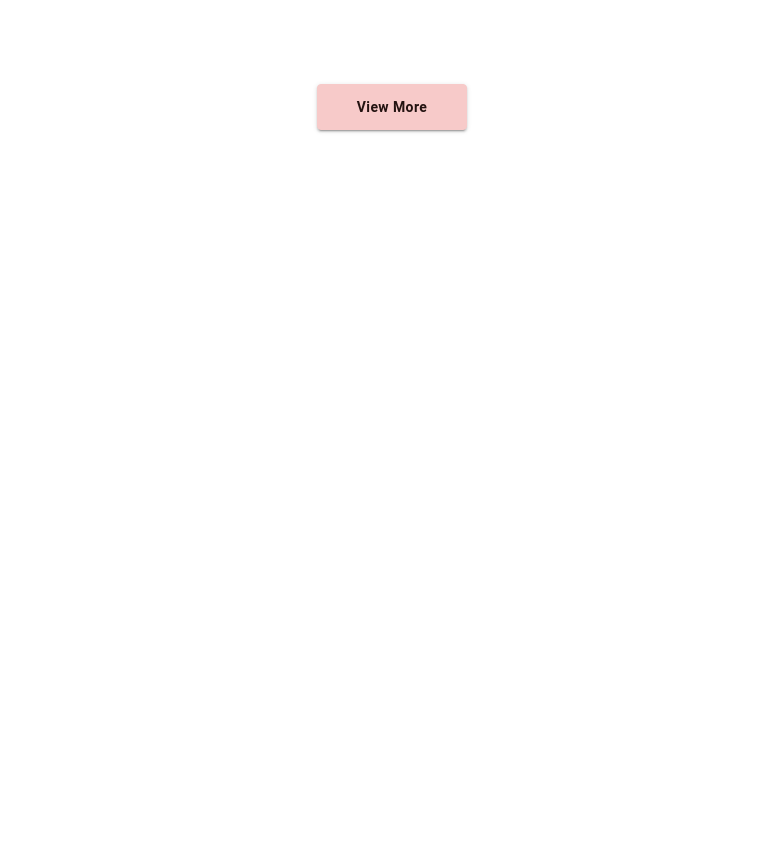
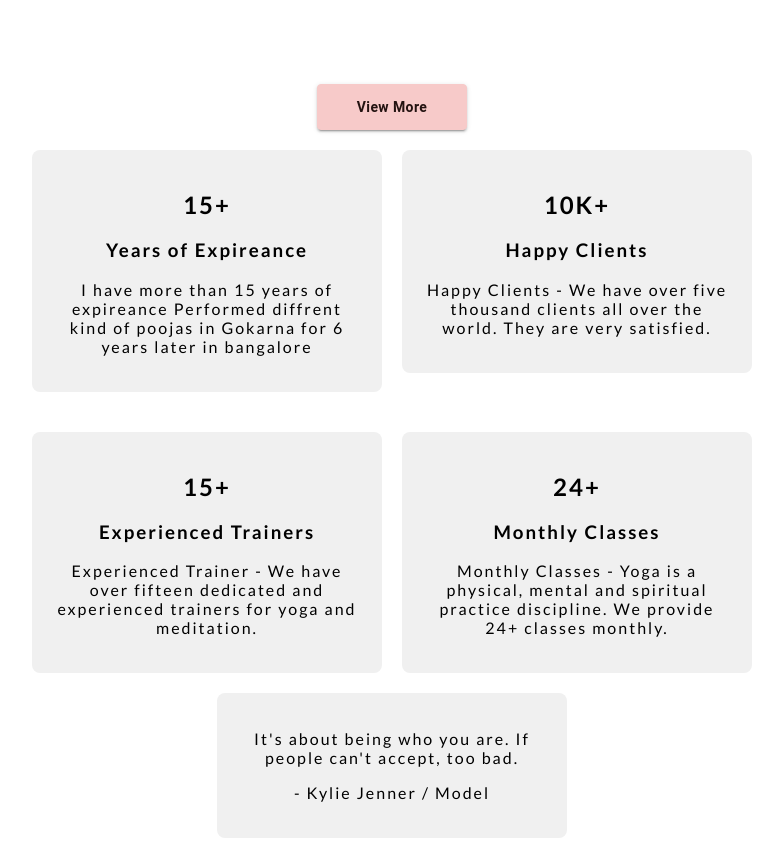
Before and after one commit to KulkarniShrinivas/Pandit-website, a React (Vite) app: page / in a window 1280 px wide. Shown: the part 640-1498 px from the top of the page, without its empty margins (248-1031 px from the left). Before the commit the page ends 800 px from the top, so only its background shows below. Built offline with nearby package versions, Linux system fonts and the light colour scheme.

Commit message:
updated and created AboutUs page

```diff
--- a/src/App.jsx
+++ b/src/App.jsx
@@ -1,10 +1,14 @@
 import "./App.css";
 import PopularServices from "./components/popular-services/popular-services";
+import AboutUs from "./components/AboutUs/AboutUs";
+
+
 
 function App() {
   return (
     <div className="app">
       <PopularServices />
+      <AboutUs />
     </div>
   );
 }
--- /dev/null
+++ b/src/components/AboutUs/AboutUs.jsx
@@ -0,0 +1,46 @@
+import React from 'react';
+import './aboutus.scss';
+import ownerData from './ownerData';
+
+const AboutUs = () => {
+  return (
+    <div className="about-us">
+      <div className="owner-container">
+        <div className="owner-column">
+          <div className="owner-item">
+            <h2>{ownerData.yearsOfExperience}</h2>
+            <h3>{ownerData.subheading}</h3>
+            <p>{ownerData.yearsOfExperienceDescription}</p>
+          </div>
+          <div className="owner-item">
+            <h2>{ownerData.happyClients}</h2>
+            <h3>{ownerData.clientsubheading}</h3>
+            <p>{ownerData.happyClientsDescription}</p>
+          </div>
+        </div>
+
+        <div className="owner-column">
+          <div className="owner-item">
+            <h2>{ownerData.experiencedTrainers}</h2>
+            <h3>{ownerData.trainersubheading}</h3>
+            <p>{ownerData.experiencedTrainersDescription}</p>
+          </div>
+          <div className="owner-item">
+            <h2>{ownerData.monthlyClasses}</h2>
+            <h3>{ownerData.monthsubheading}</h3>
+            <p>{ownerData.monthlyClassesDescription}</p>
+          </div>
+        </div>
+      </div>
+
+      <div className="quote-container">
+        <div className="owner-item">
+          <p className="quote">{ownerData.quote}</p>
+          <p>- {ownerData.quoteAuthor}</p>
+        </div>
+      </div>
+    </div>
+  );
+};
+
+export default AboutUs;
--- /dev/null
+++ b/src/components/AboutUs/aboutus.scss
@@ -0,0 +1,81 @@
+/* about_us.scss */
+
+.about-us {
+    display: flex;
+    flex-direction: column;
+    align-items: center;
+    padding: 20px;
+  }
+
+  .owner-container {
+    display: flex;
+    flex-wrap: wrap;
+    justify-content: center;
+    gap: 20px;
+    margin-bottom: 20px;
+  }
+
+  .owner-column {
+    display: flex;
+    flex-direction: column;
+    align-items: center;
+    gap: 20px;
+  }
+
+  .owner-item {
+    background-color: #f0f0f0;
+    border-radius: 8px;
+    padding: 20px;
+    text-align: center;
+    min-width: 200px;
+    transition: background-color 0.3s ease;
+    cursor: pointer;
+  }
+
+  .owner-item:hover {
+    background-color: #d3d3d3;
+  }
+
+  .quote-container {
+    display: flex;
+    justify-content: center;
+    gap: 10px;
+    align-items: center;
+    flex-wrap: wrap;
+    max-width: 800px;
+  }
+
+  .quote-container .owner-item {
+    flex-basis: 100%;
+    text-align: center;
+    background-color: #f0f0f0;
+    border-radius: 8px;
+    padding: 20px;
+    transition: background-color 0.3s ease;
+    cursor: pointer;
+  }
+
+  .quote-container .owner-item:hover {
+    background-color: #d3d3d3;
+  }
+
+  @media screen and (min-width: 768px) {
+    .owner-container {
+      gap: 40px;
+    }
+
+    .owner-column {
+      flex-direction: row;
+      gap: 20px;
+      align-items: flex-start;
+    }
+
+    .owner-item {
+      flex-basis: 100%;
+      max-width: 350px;
+    }
+
+    .quote-container {
+      flex-basis: 100%;
+    }
+  }
--- /dev/null
+++ b/src/components/AboutUs/ownerData.js
@@ -0,0 +1,22 @@
+const ownerData = {
+    yearsOfExperience: '15+',
+    subheading: 'Years of Expireance',
+    yearsOfExperienceDescription: ' I have more than 15 years of expireance Performed diffrent kind of poojas in Gokarna for 6 years later in bangalore',
+
+    happyClients: '10K+',
+    clientsubheading: 'Happy Clients',
+    happyClientsDescription: 'Happy Clients - We have over five thousand clients all over the world. They are very satisfied.',
+
+    experiencedTrainers: '15+',
+    trainersubheading: 'Experienced Trainers',
+    experiencedTrainersDescription: 'Experienced Trainer - We have over fifteen dedicated and experienced trainers for yoga and meditation.',
+
+    monthlyClasses: '24+',
+    monthsubheading: 'Monthly Classes',
+    monthlyClassesDescription: 'Monthly Classes - Yoga is a physical, mental and spiritual practice discipline. We provide 24+ classes monthly.',
+
+    quote: "It's about being who you are. If people can't accept, too bad.",
+    quoteAuthor: "Kylie Jenner / Model",
+  };
+
+  export default ownerData;
--- a/src/main.jsx
+++ b/src/main.jsx
@@ -2,6 +2,7 @@ import React from "react";
 import ReactDOM from "react-dom/client";
 import App from "./App.jsx";
 import "./index.scss";
+
 
 ReactDOM.createRoot(document.getElementById("root")).render(
   <React.StrictMode>
```
